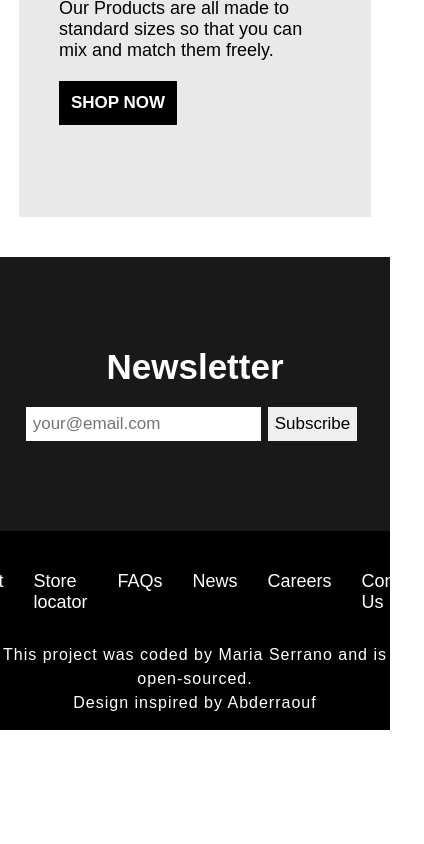
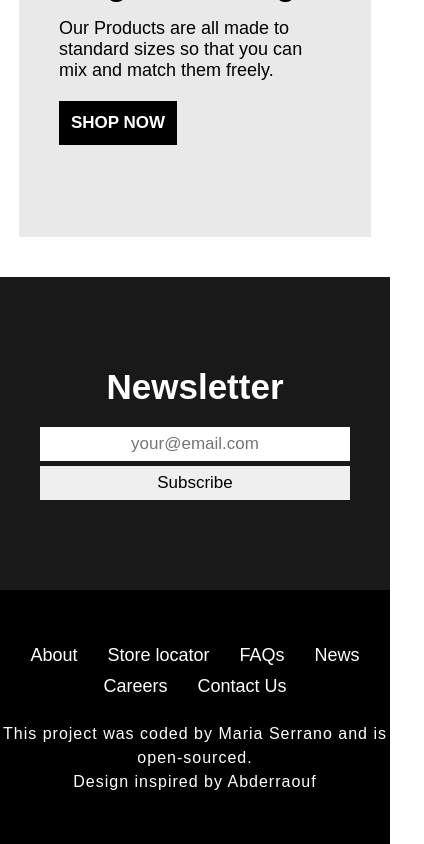
Before and after one commit to mhserrano/e-commerce, a React (Vite) app: page / in a window 390 px wide. Shown: the part 5160-6004 px from the top of the page, 424 px wide, since content can reach past the window. Before the commit the page ends 5890 px from the top, so only its background shows below. Built offline with nearby package versions, Linux system fonts and the light colour scheme; a web font is replaced by a local one.

Commit message:
Added media queries to the footer

```diff
--- a/src/components/Banner.css
+++ b/src/components/Banner.css
@@ -58,8 +58,7 @@
 
 @media (max-width: 1100px) {
   .text {
-    padding: 40px;
-    text-align: start;
+    padding: 70px;
   }
   .banner-img {
     width: 80%;
--- a/src/components/Footer.css
+++ b/src/components/Footer.css
@@ -1,20 +1,18 @@
 footer {
   background-color: #000;
-  padding: 10px 0;
+  padding: 50px 0;
 }
 
 .footer-links {
   display: flex;
   flex-direction: row;
-  gap: 20px;
+  flex-wrap: wrap;
   justify-content: center;
-  margin: 10px 0;
-  padding: 20px 0;
 }
 .footer-links a {
   font-size: 18px;
   color: #fff;
-  margin-right: 10px;
+  margin: 5px 15px;
 }
 
 footer a:hover {
@@ -25,7 +23,7 @@ footer a:hover {
   text-align: center;
   letter-spacing: 1px;
   line-height: 1.5;
-  margin: 5px 0;
+  margin-top: 20px;
 }
 .by a {
   color: #fff;
--- a/src/components/Newsletter.css
+++ b/src/components/Newsletter.css
@@ -5,21 +5,37 @@
 }
 
 .news-container h3 {
-  margin: 0;
+  margin-bottom: 20px;
   font-weight: 700;
   text-align: center;
   font-size: 35px;
 }
 
 .news-container form {
-  margin-top: 20px;
-  text-align: center;
+  display: flex;
+  flex-wrap: wrap;
+  justify-content: center;
+  align-items: center;
+  gap: 5px;
 }
 
 .news-container input,
 .news-container button {
+  outline: none;
+  cursor: pointer;
   font-size: 17px;
   border: none;
   padding: 7px;
-  margin-right: 7px;
 }
+
+@media (max-width: 500px) {
+  .news-container form {
+    gap: 5px;
+  }
+  .news-container input,
+  .news-container button {
+    margin: 0 40px;
+    text-align: center;
+    width: 100%;
+  }
+}
--- a/src/components/TrendingSlider.css
+++ b/src/components/TrendingSlider.css
@@ -18,7 +18,7 @@
   display: flex;
   justify-content: space-between;
   align-items: center;
-  padding-bottom: 20px;
+  margin-bottom: 40px;
 }
 .title-btns h2 {
   font-size: 26px;
```
